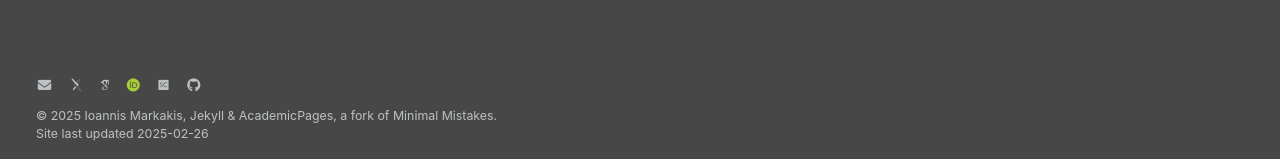
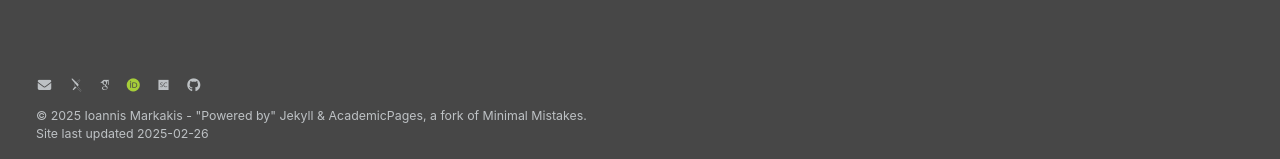
Before and after one commit to jmarkakis/jmarkakis.github.io, a Jekyll site: the page built from _pages/index.md, in a window 1280 px wide. Shown: the part 738-897 px from the top of the page. Built offline with Jekyll 4.4.1, drawn with Linux system fonts in a browser that asks for light colours; some web fonts are replaced.

Commit message:
Update footer.html

```diff
--- a/_includes/footer.html
+++ b/_includes/footer.html
@@ -10,6 +10,6 @@
 </div>
 
 <div class="page__footer-copyright">
-  &copy; {{ site.time | date: '%Y' }} {{ site.name }}, {{ default: "Powered by" }} <a href="http://jekyllrb.com" rel="nofollow">Jekyll</a> &amp; <a href="https://github.com/academicpages/academicpages.github.io">AcademicPages</a>, a fork of <a href="https://mademistakes.com/work/minimal-mistakes-jekyll-theme/" rel="nofollow">Minimal Mistakes</a>.<br />
+  &copy; {{ site.time | date: '%Y' }} {{ site.name }} - "Powered by" <a href="http://jekyllrb.com" rel="nofollow">Jekyll</a> &amp; <a href="https://github.com/academicpages/academicpages.github.io">AcademicPages</a>, a fork of <a href="https://mademistakes.com/work/minimal-mistakes-jekyll-theme/" rel="nofollow">Minimal Mistakes</a>.<br />
   Site last updated {{ "now" | date: '%Y-%m-%d' %}}
 </div>
```
